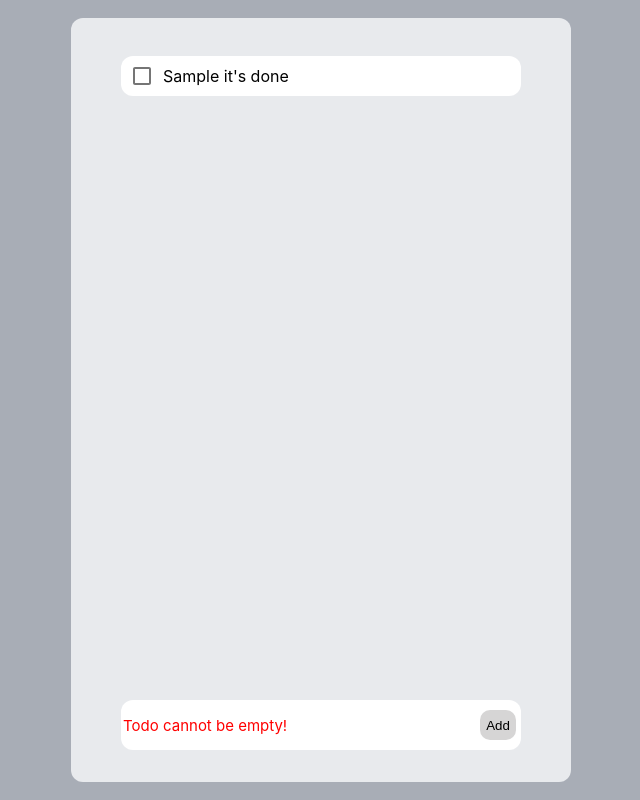
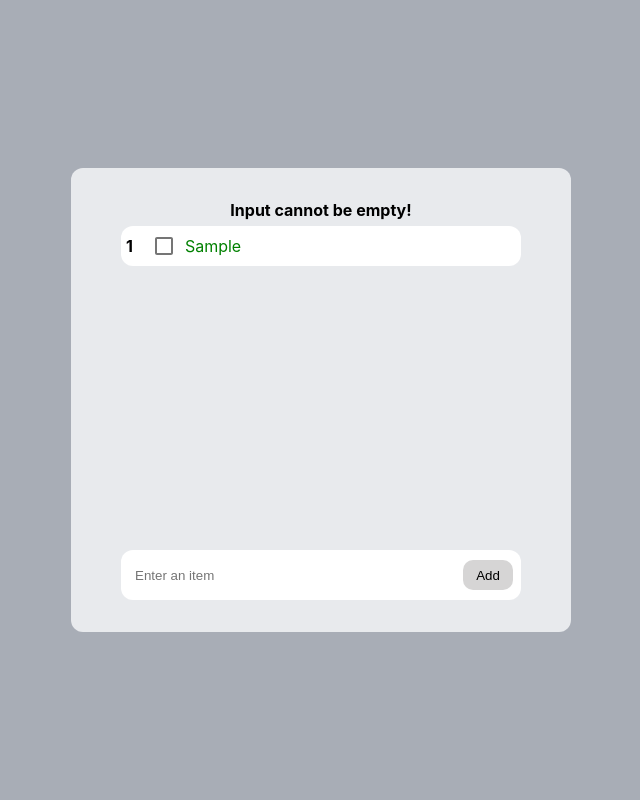
Before and after one commit to AyoTheInspired/todo-creator, a React (Create React App) app: page / in a window 1280 px wide. Both pictures are taken after typing "Sample" into the empty fields and a click on the button "Add". Shown: the whole page, without its empty margins (319-959 px from the left). Built offline with nearby package versions, Linux system fonts and the light colour scheme.

Commit message:
App is almost done

```diff
--- a/src/App.css
+++ b/src/App.css
@@ -7,7 +7,7 @@
 }
 
 .app__container {
-	height: 700px;
+	height: 400px;
 	width: 500px;
 	display: flex;
 	flex-direction: column;
--- a/src/App.js
+++ b/src/App.js
@@ -12,13 +12,15 @@ function App() {
 	return (
 		<div className="App">
 			<div className="app__container">
+				<h4 className="error__msg">Input cannot be empty!</h4>
 				<div className="app__todoContainer">
-					{todoList.map((item) => (
+					{todoList.map((item, idx) => (
 						<TodoItem
 							key={item.id}
 							name={item.item}
 							done={item.done}
 							id={item.id}
+							order={idx}
 						/>
 					))}
 				</div>
--- a/src/components/Input.js
+++ b/src/components/Input.js
@@ -1,17 +1,13 @@
 import React, { useState } from "react";
+import { useDispatch } from "react-redux";
 import styled from "styled-components";
-import { useDispatch } from "react-redux";
 import { saveTodo } from "../features/todoSlice";
 
-const Input = () => {
+function Input() {
 	const [input, setInput] = useState("");
-	const [inputIsEmpty, setInputIsEmpty] = useState(false);
 	const dispatch = useDispatch();
 
 	const addTodo = () => {
-		if (!input) {
-			setInputIsEmpty(!inputIsEmpty);
-		} else {
 		dispatch(
 			saveTodo({
 				item: input,
@@ -19,23 +15,22 @@ const Input = () => {
 				id: Date.now(),
 			})
 		);
-			setInputIsEmpty(!inputIsEmpty);
+
 		setInput("");
-		}
 	};
 
 	return (
 		<Div>
-			{inputIsEmpty && <p className="empty__input">Todo cannot be empty!</p>}
 			<input
-				type="text"
+				placeholder="Enter an item"
 				value={input}
 				onChange={(e) => setInput(e.target.value)}
+				type="text"
 			/>
 			<button onClick={addTodo}>Add</button>
 		</Div>
 	);
-};
+}
 
 export default Input;
 
@@ -54,24 +49,17 @@ const Div = styled.div`
 		margin-left: 12px;
 		flex: 1;
 
-		&:focus {
+		:focus {
 			outline-width: 0;
 		}
 	}
 
 	button {
 		margin-right: 8px;
-		background-color: rgb(214, 213, 213);
+		background-color: rgba(214, 213, 213);
 		border: none;
 		border-radius: 10px;
 		height: 30px;
 		width: 50px;
 	}
-
-	.empty__input {
-		color: red;
-		white-space: nowrap;
-		font-size: 15px;
-		margin-left: 5px;
-	}
 `;
--- a/src/components/TodoItem.js
+++ b/src/components/TodoItem.js
@@ -1,40 +1,55 @@
 import { Checkbox } from "@material-ui/core";
 import React from "react";
+import { useDispatch } from "react-redux";
 import styled from "styled-components";
-import { useDispatch } from "react-redux";
 import { setCheck } from "../features/todoSlice";
 
-const TodoItem = ({ name, item, id, done }) => {
-	const dispatch = useDispatch();
-
+function TodoItem({ name, done, id, order }) {
 	const handleCheck = () => {
 		dispatch(setCheck(id));
 	};
 
+	const dispatch = useDispatch();
+
 	return (
 		<Div>
-			<Checkbox checked={done} color="primary" onChange={handleCheck} />
-			<p className={done && "todoItem--done"}> {name} it's done </p>
+			<h4 className="todo__id"> {order + 1} </h4>
+			<Checkbox
+				checked={done}
+				color="primary"
+				onChange={handleCheck}
+				inputProps={{ "aria-label": "secondary checkbox" }}
+			/>
+
+			<p className={done && "todoItem--done"}> {name} </p>
 		</Div>
 	);
-};
+}
 
 export default TodoItem;
 
 const Div = styled.div`
 	display: flex;
 	align-items: center;
+	justify-content: center;
 	width: 80%;
+	margin: 6px 4px;
 	background-color: #fff;
-	margin: 6px 4px;
 	height: 40px;
 	border-radius: 12px;
 
+	h4 {
+		margin-right: 10px;
+		margin-left: 5px;
+	}
+
 	p {
 		flex: 1;
+		color: green;
 	}
 
-	p.todoItem--done {
+	.todoItem--done {
 		text-decoration: line-through;
+		color: red;
 	}
 `;
--- a/src/features/todoSlice.js
+++ b/src/features/todoSlice.js
@@ -2,6 +2,8 @@ import { createSlice } from "@reduxjs/toolkit";
 
 const initialState = {
 	todoList: [],
+	isError: false,
+	errorMsg: "",
 };
 
 const todoSlice = createSlice({
```
Lines whose indentation alone changed are shown as unchanged.
